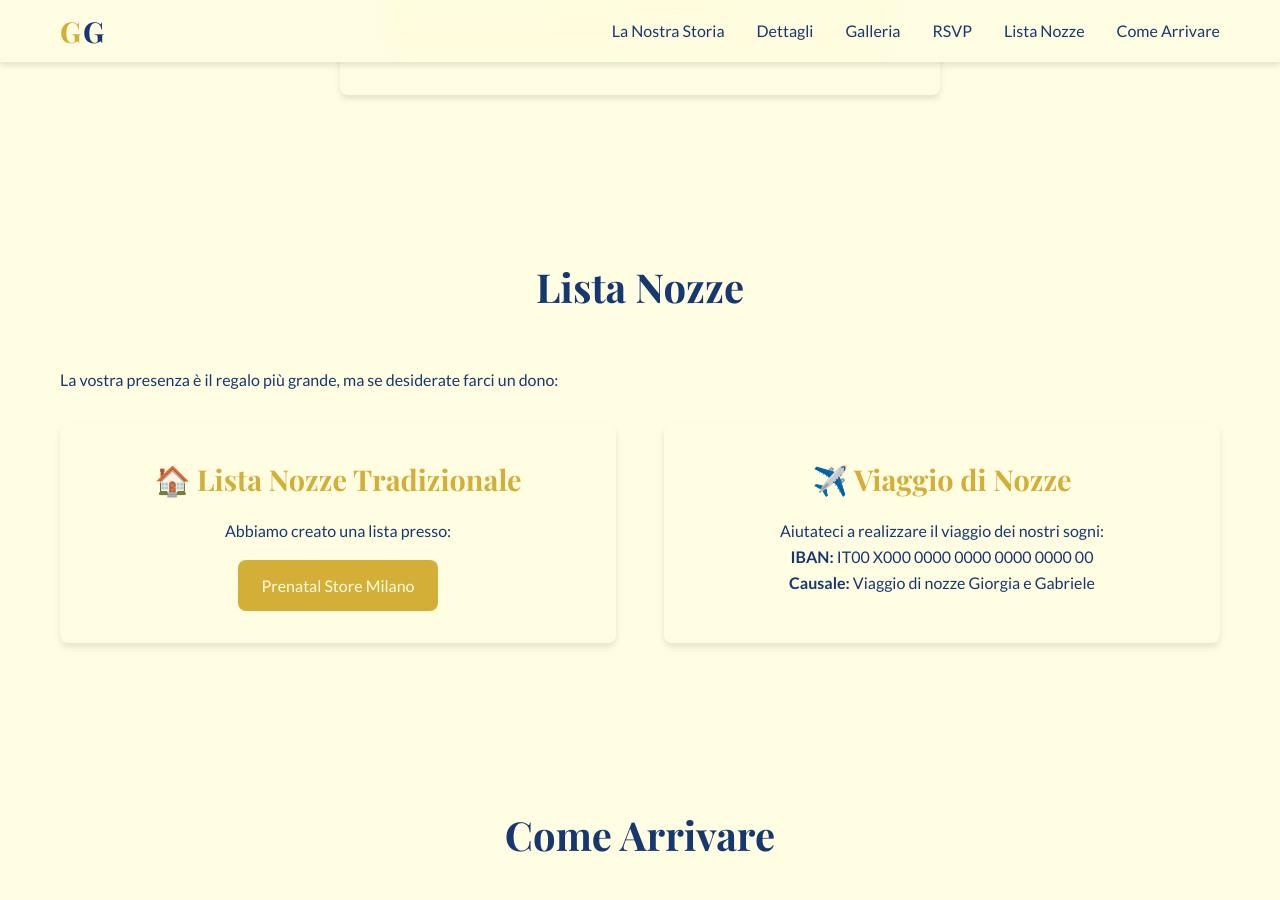
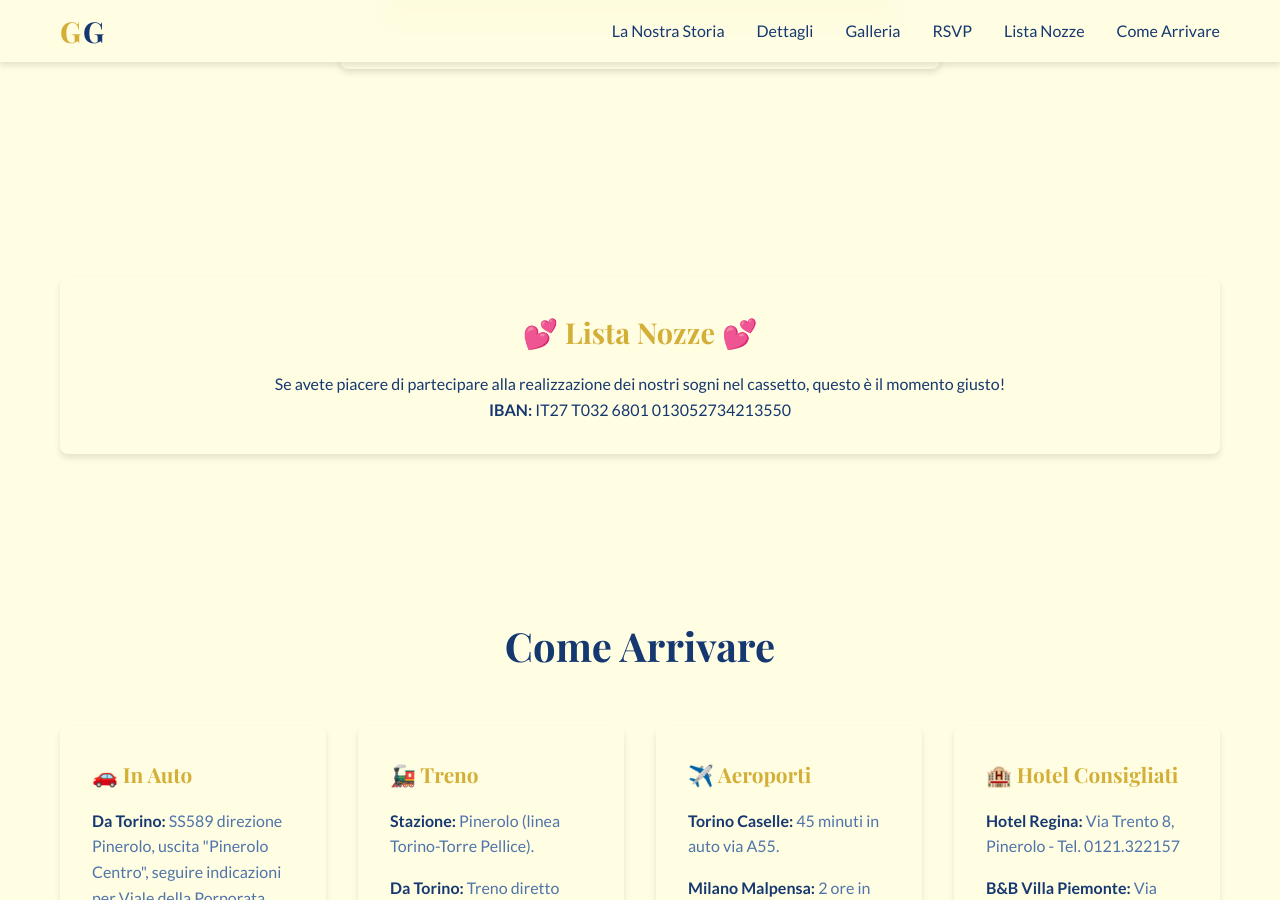
Before and after one commit to knives85/gio-ga, a Jekyll site: the page built from index.html, in a window 1280 px wide and 900 px high, scrolled down 4318 px. Built offline with Jekyll 4.4.1, drawn with Linux system fonts in a browser that asks for light colours; some of the changed text lies outside the part shown.

Commit message:
feat: more content review

```diff
--- a/index.html
+++ b/index.html
@@ -71,7 +71,7 @@ layout: default
                 <h3>Ricevimento</h3>
                 <p><strong>{{ site.ricevimento.nome }}</strong></p>
                 <p>{{ site.ricevimento.indirizzo }}</p>
-                <p>Ore {{ site.matrimonio.ora_ricevimento }}</p>
+                <p> </p>
                 <a href="https://maps.google.com/?q={{ site.ricevimento.coordinate }}" target="_blank" class="map-link">Visualizza
                     mappa</a>
             </div>
@@ -110,7 +110,6 @@ layout: default
 <section id="rsvp" class="rsvp">
     <div class="container">
         <h2>Conferma la tua presenza</h2>
-        <p>La tua presenza è il regalo più bello che potremmo desiderare!</p>
 
         <form name="rsvp" method="POST" data-netlify="true" class="rsvp-form">
             <input type="hidden" name="form-name" value="rsvp">
@@ -177,19 +176,12 @@ layout: default
 <!-- Lista Nozze -->
 <section id="regali" class="gifts">
     <div class="container">
-        <h2>Lista Nozze</h2>
-        <p>La vostra presenza è il regalo più grande, ma se desiderate farci un dono:</p>
+        <h2></h2>
         <div class="gifts-options">
             <div class="gift-option">
-                <h3>🏠 Lista Nozze Tradizionale</h3>
-                <p>Abbiamo creato una lista presso:</p>
-                <a href="#" class="gift-link">Prenatal Store Milano</a>
-            </div>
-            <div class="gift-option">
-                <h3>✈️ Viaggio di Nozze</h3>
-                <p>Aiutateci a realizzare il viaggio dei nostri sogni:</p>
-                <p><strong>IBAN:</strong> IT00 X000 0000 0000 0000 0000 00</p>
-                <p><strong>Causale:</strong> Viaggio di nozze Giorgia e Gabriele</p>
+                <h3>&#x1f495; Lista Nozze &#x1f495;</h3>
+                <p>Se avete piacere di partecipare alla realizzazione dei nostri sogni nel cassetto, questo è il momento giusto!</p>
+                <p><strong>IBAN:</strong> IT27 T032 6801 013052734213550</p>
             </div>
         </div>
     </div>
```
